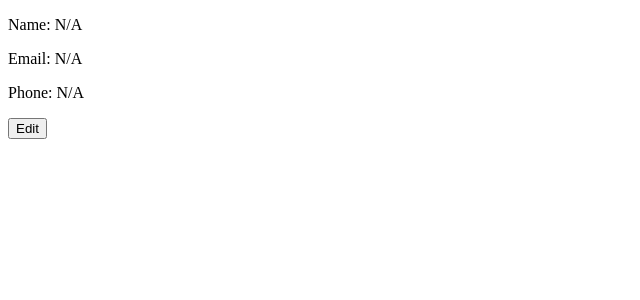
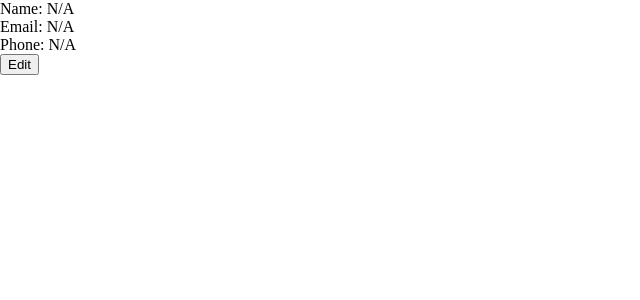
Before and after one commit to JoaoMateus98/CV-App, a React (Create React App) app: page / in a window 1280 px wide. Shown: the top 300 px of the page, without its empty margins (0-640 px from the left). Built offline with nearby package versions, Linux system fonts and the light colour scheme.

Commit message:
started styling root elements.

```diff
--- a/src/components/GI_Components/GI_Display.js
+++ b/src/components/GI_Components/GI_Display.js
@@ -1,6 +1,7 @@
 import React from "react";
-import DisplayItem from "../HelperComponents/DisplayItem";
-import EditButton from "../HelperComponents/EditButton";
+import DisplayItem from "../helperComponents/DisplayItem";
+import EditButton from "../helperComponents/EditButton";
+import "../styles/GI_Display.css";
 
 class GIDisplay extends React.Component {
   render() {
--- a/src/components/GI_Components/GI_Edit.js
+++ b/src/components/GI_Components/GI_Edit.js
@@ -1,5 +1,5 @@
 import React from "react";
-import SubmitButton from "../HelperComponents/SubmitButton";
+import SubmitButton from "../helperComponents/SubmitButton";
 import GIInputItem from "./GI_HelperComponents/GI_InputItem";
 import handleEditModeFun from "../../helperFunctions/handleEditMode";
 
--- /dev/null
+++ b/src/components/styles/GI_Display.css
@@ -0,0 +1,3 @@
+p {
+  margin: 0;
+}
--- /dev/null
+++ b/src/components/styles/index.css
@@ -0,0 +1,10 @@
+* {
+  box-sizing: border-box;
+}
+html,
+body,
+#root {
+  margin: 0;
+  padding: 0;
+  height: 100%;
+}
--- a/src/index.js
+++ b/src/index.js
@@ -1,6 +1,7 @@
 import React from "react";
 import ReactDOM from "react-dom/client";
 import App from "./components/App";
+import "./components/styles/index.css";
 
 const root = ReactDOM.createRoot(document.getElementById("root"));
 root.render(
```
Also changed, not shown: src/components/helperComponents/DisplayItem.js (renamed from src/components/HelperComponents/DisplayItem.js), src/components/helperComponents/EditButton.js (renamed from src/components/HelperComponents/EditButton.js), src/components/helperComponents/SubmitButton.js (renamed from src/components/HelperComponents/SubmitButton.js), src/components/styles/app.css (added).
